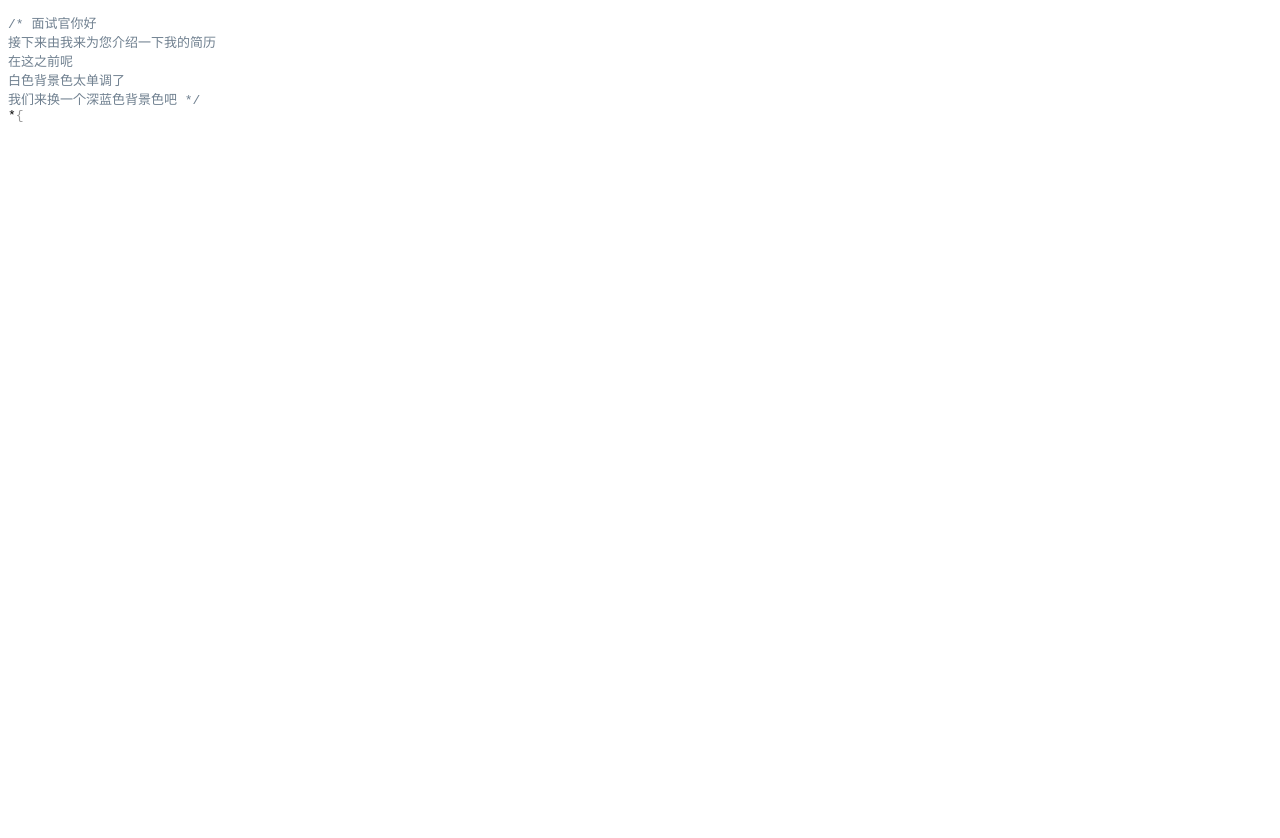
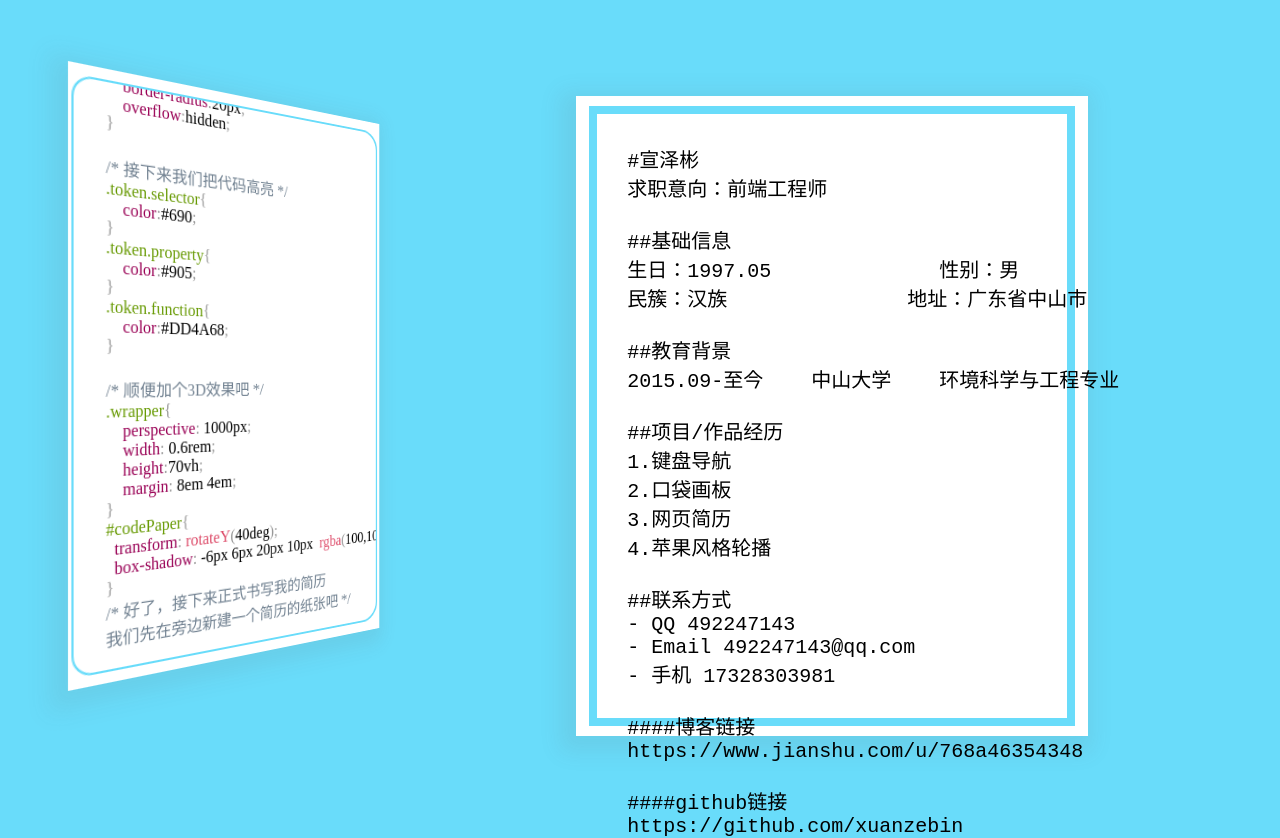
Before and after one commit to xuanzebin/demo-animation-resume, a plain HTML site: page index.html in a window 1280 px wide. Before the commit the page ends 800 px from the top, so only its background shows below. Drawn offline with Linux system fonts and the light colour scheme.

Commit message:
更新了右边简历板块

```diff
--- a/css/style.css
+++ b/css/style.css
@@ -3,3 +3,32 @@
 .token.function{
     color:black;
 }
+*{
+    margin:0;
+    padding:0;
+}
+body{
+    font-size:12px;
+    position:relative;
+}
+
+#resumePaper{
+    position:absolute;
+    top:0;
+    right:15%;
+    width:40%;
+    height:80vh;
+    box-sizing:border-box;
+    background: white;
+    box-shadow: -6px 6px 20px 10px  rgba(100,100,100,.1);
+    display: flex;
+    justify-content: center;
+    align-items: center;
+}
+#resumePaper>pre{
+    width:80%;
+    height:85%;
+    border:8px #69DCFA solid;
+    font-size:20px;
+    padding:30px;
+}
--- a/index.html
+++ b/index.html
@@ -15,6 +15,7 @@
             <pre id="code"></pre>
         </div>
     </div>
+    <div id="resumePaper"></div>
     <script src="./vendor/prism.js"></script>
     <script src="./js/main.js"></script>
 </body>
--- a/js/main.js
+++ b/js/main.js
@@ -2,12 +2,12 @@ var result=`/* 面试官你好
 接下来由我来为您介绍一下我的简历
 在这之前呢
 白色背景色太单调了
-我们来换一个深蓝色背景色吧 */
+我们来换一个浅蓝色背景色吧 */
 *{
     transition:all 1s;
 }
 body{
-    background:#0D497A;
+    background:#69DCFA;
 }
 
 /* 调整一下代码的位置和字体大小 */
@@ -33,7 +33,7 @@ body{
 #code{
     width:80%;
     height:85%;
-    border:#2185D4 2px solid;
+    border:#69DCFA 2px solid;
     border-radius:20px;
     overflow:hidden;
 }
@@ -52,25 +52,86 @@ body{
 /* 顺便加个3D效果吧 */
 .wrapper{
     perspective: 1000px;
-    width: 80em;
+    width: 0.6rem;
     height:70vh;
     margin: 8em 4em;
 }
 #codePaper{
   transform: rotateY(40deg);
+  box-shadow: -6px 6px 20px 10px  rgba(100,100,100,.1);
 }
 /* 好了，接下来正式书写我的简历
 我们先在旁边新建一个简历的纸张吧 */
 `
 
+var resumeWords=`#宣泽彬
+求职意向：前端工程师
+
+##基础信息
+生日：1997.05              性别：男
+民簇：汉族               地址：广东省中山市
+
+##教育背景
+2015.09-至今    中山大学    环境科学与工程专业
+
+##项目/作品经历
+1.键盘导航
+2.口袋画板
+3.网页简历
+4.苹果风格轮播
+
+##联系方式
+- QQ 492247143
+- Email 492247143@qq.com
+- 手机 17328303981
+
+####博客链接
+https://www.jianshu.com/u/768a46354348
+
+####github链接
+https://github.com/xuanzebin
+`
+
+
+
+var pageWidth=window.innerWidth
+var adjustRem=`html{
+    font-size:${pageWidth}px;
+}`
+
+function writeCode(preCode,Code,fn){
     let n=0
     let id=setInterval(()=>{
         n++
         let domCode=document.querySelector('#code')
-    domCode.innerHTML = Prism.highlight(result.substring(0,n), Prism.languages.css, 'css');
-    styleCode.innerHTML=result.substring(0,n)
+        domCode.innerHTML = Prism.highlight(Code.substring(0,n), Prism.languages.css, 'css');
+        styleCode.innerHTML=preCode+Code.substring(0,n)
         domCode.scrollTop=domCode.scrollHeight
-    if (n>=result.length) {
+        if (n>=Code.length) {
+            window.clearInterval(id)
+            resumePaper.style="display:flex;"
+            fn.call()
+        }
+    },0)
+}
+function writeRusume(preWords,Words,fn){
+    let n=0
+    let id=setInterval(()=>{
+        n++
+        let resumeWords=document.querySelector('#resume')
+        resumeWords.innerHTML = Words.substring(0,n)
+        resumeWords.scrollTop=resumeWords.scrollHeight
+        if (n>=Words.length) {
             window.clearInterval(id)
         }
-},80)
+    },0)
+}
+
+var pre=document.createElement('pre')
+pre.id="resume"
+resumePaper.style="display:none;"
+resumePaper.appendChild(pre)
+
+writeCode(adjustRem,result,()=>{
+    writeRusume('',resumeWords)
+})
```
Lines whose indentation alone changed are shown as unchanged.
